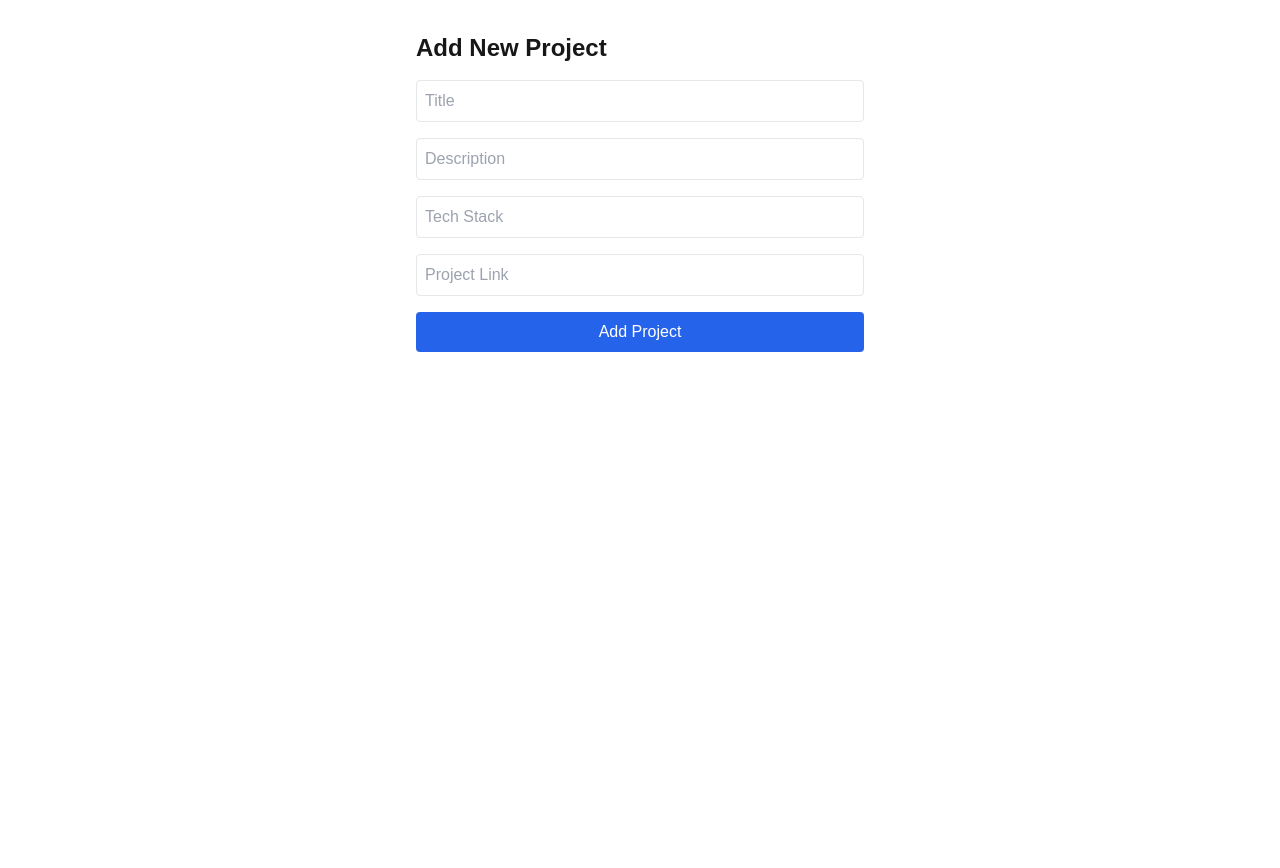
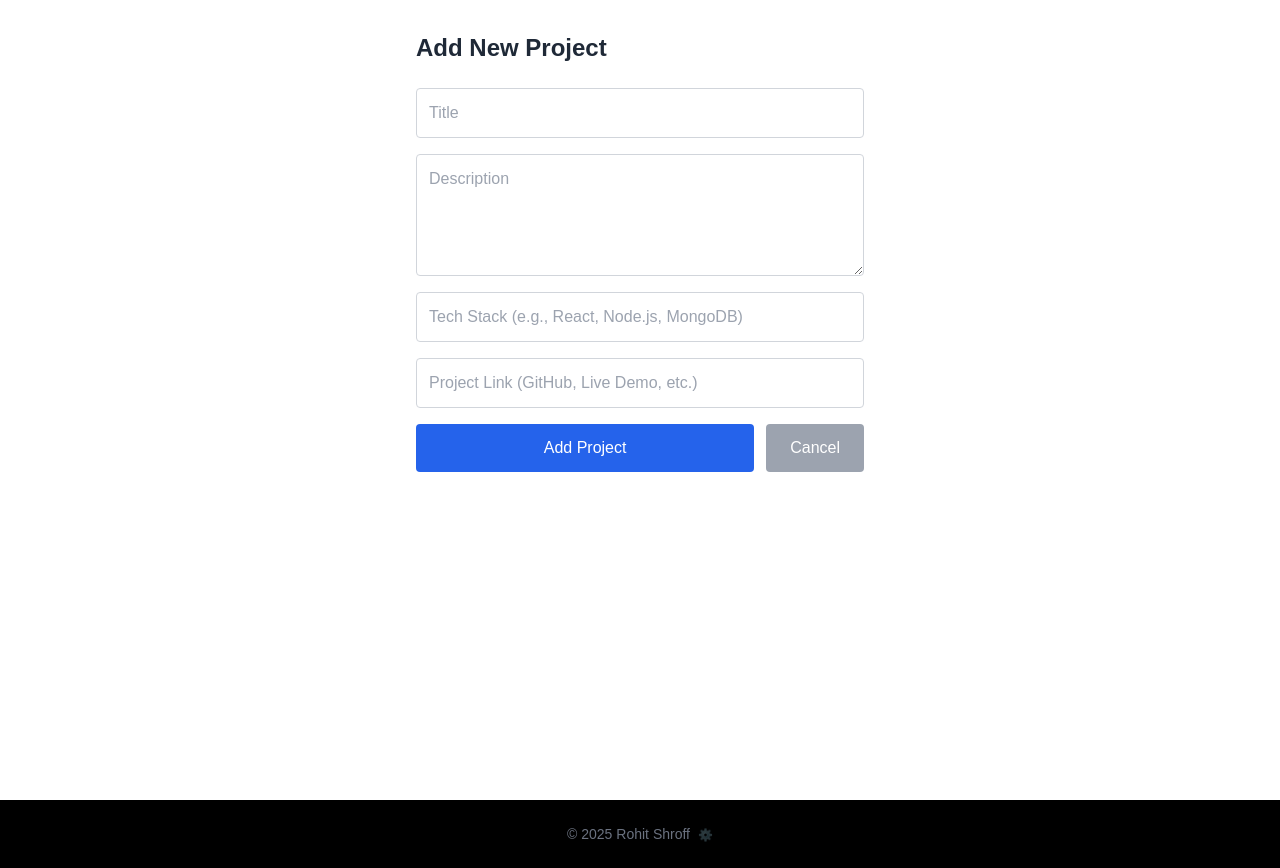
Before and after one commit to RohitCds/Portfolio, a Next.js app: page /projects/new in a window 1280 px wide. Before the commit the page ends 800 px from the top, so only its background shows below. Built offline with nearby package versions, Linux system fonts and the light colour scheme; no server answers; sample sign-in values are in the browser's storage.

Commit message:
added functionality for admin login via page footer

```diff
--- a/scripts/createAdmin.ts
+++ b/scripts/createAdmin.ts
@@ -2,10 +2,10 @@ import { prisma } from "@/lib/prisma";
 import bcrypt from "bcryptjs";
 
 async function createAdmin() {
-  const hashedPassword = await bcrypt.hash("RohitsPortfolioPassword09222002", 10);
+  const hashedPassword = await bcrypt.hash("Password", 10);
   await prisma.user.create({
     data: {
-      email: "rohitshroff02@gmail.com",
+      email: "email",
       password: hashedPassword,
       name: "Rohit",
     },
--- a/src/app/layout.tsx
+++ b/src/app/layout.tsx
@@ -15,15 +15,30 @@ const geistMono = Geist_Mono({
 });
 
 export const metadata: Metadata = {
-  title: "Create Next App",
-  description: "Generated by create next app",
+  title: "Rohit Shroff - Portfolio",
+  description: "AI Engineer • Full-Stack ML Developer • Problem Solver",
 };
 
 export default function RootLayout({ children }: { children: React.ReactNode }) {
   return (
     <html lang="en">
       <body className={`${geistSans.variable} ${geistMono.variable} antialiased`}>
-        <Providers>{children}</Providers>
+        <Providers>
+          {children}
+
+          {/* Footer with hidden admin login link */}
+          <footer className="text-center text-gray-500 text-sm py-6 bg-black">
+            © {new Date().getFullYear()} Rohit Shroff
+            <a
+              href="/admin-login-9271"  // Changed from "/login"
+              className="ml-2 text-xs opacity-30 hover:opacity-100 transition-opacity"
+              title="Admin"
+            >
+              ⚙️
+            </a>
+          </footer>
+        </Providers>
+
         <Toaster position="top-right" />
       </body>
     </html>
--- a/src/app/projects/new/page.tsx
+++ b/src/app/projects/new/page.tsx
@@ -1,20 +1,29 @@
 "use client";
 
-import { useState } from "react";
+import { useState, useEffect } from "react";
 import { useRouter } from "next/navigation";
-import toast, { Toaster } from "react-hot-toast";
+import toast from "react-hot-toast";
+import { useSession } from "next-auth/react";
 
+export default function NewProjectPage() {
+  const { data: session, status } = useSession();
+  const router = useRouter();
 
-export default function NewProject() {
-  const router = useRouter();
   const [title, setTitle] = useState("");
   const [description, setDescription] = useState("");
   const [techStack, setTechStack] = useState("");
   const [link, setLink] = useState("");
-  const [message, setMessage] = useState("");
+
+  // Redirect if not authenticated
+  useEffect(() => {
+    if (status === "unauthenticated") {
+      router.push("/");
+    }
+  }, [status, router]);
 
   const handleSubmit = async (e: React.FormEvent) => {
     e.preventDefault();
+
     const res = await fetch("/api/projects", {
       method: "POST",
       headers: { "Content-Type": "application/json" },
@@ -22,48 +31,71 @@ export default function NewProject() {
     });
 
     if (res.ok) {
-      // redirect with query param
-      toast.success("Project Added!");
+      toast.success("Project added successfully!");
       router.push("/projects");
     } else {
       const data = await res.json();
-      setMessage(data.error);
+      toast.error(data.error || "Failed to add project");
     }
   };
 
+  if (status === "loading") {
+    return <div className="p-8 text-center">Loading...</div>;
+  }
+
+  if (status === "unauthenticated") {
+    return null; // Will redirect
+  }
+
   return (
-    <div className="p-8 max-w-lg mx-auto">
-      <h1 className="text-2xl font-bold mb-4">Add New Project</h1>
+    <div className="p-8 max-w-lg mx-auto bg-white min-h-screen">
+      <h1 className="text-2xl font-bold mb-6 text-gray-800">Add New Project</h1>
       <form onSubmit={handleSubmit} className="flex flex-col gap-4">
         <input
           placeholder="Title"
           value={title}
           onChange={(e) => setTitle(e.target.value)}
-          className="border p-2 rounded"
+          className="border border-gray-300 p-3 rounded text-gray-800"
+          required
         />
-        <input
+        <textarea
           placeholder="Description"
           value={description}
           onChange={(e) => setDescription(e.target.value)}
-          className="border p-2 rounded"
+          className="border border-gray-300 p-3 rounded text-gray-800"
+          rows={4}
+          required
         />
         <input
-          placeholder="Tech Stack"
+          placeholder="Tech Stack (e.g., React, Node.js, MongoDB)"
           value={techStack}
           onChange={(e) => setTechStack(e.target.value)}
-          className="border p-2 rounded"
+          className="border border-gray-300 p-3 rounded text-gray-800"
+          required
         />
         <input
-          placeholder="Project Link"
+          placeholder="Project Link (GitHub, Live Demo, etc.)"
           value={link}
           onChange={(e) => setLink(e.target.value)}
-          className="border p-2 rounded"
+          className="border border-gray-300 p-3 rounded text-gray-800"
+          required
         />
-        <button type="submit" className="bg-blue-600 text-white p-2 rounded">
-          Add Project
-        </button>
+        <div className="flex gap-3">
+          <button
+            type="submit"
+            className="flex-1 bg-blue-600 text-white p-3 rounded hover:bg-blue-700 transition"
+          >
+            Add Project
+          </button>
+          <button
+            type="button"
+            onClick={() => router.push("/projects")}
+            className="bg-gray-400 text-white px-6 rounded hover:bg-gray-500 transition"
+          >
+            Cancel
+          </button>
+        </div>
       </form>
-      {message && <p className="mt-4 text-red-500">{message}</p>}
     </div>
   );
 }
--- a/src/app/projects/page.tsx
+++ b/src/app/projects/page.tsx
@@ -1,10 +1,15 @@
 "use client";
+
 import Link from "next/link";
 import { useState, useEffect } from "react";
 import toast from "react-hot-toast";
+import { useSession } from "next-auth/react";
+import { useRouter } from "next/navigation";
 
+export default function ProjectsPage() {
+  const { data: session, status } = useSession();
+  const router = useRouter();
 
-export default function Home() {
   const [projects, setProjects] = useState<any[]>([]);
   const [editingId, setEditingId] = useState<number | null>(null);
   const [formData, setFormData] = useState({
@@ -14,11 +19,21 @@ export default function Home() {
     link: "",
   });
 
+  // Redirect if not authenticated
   useEffect(() => {
-    fetch("/api/projects")
-      .then((res) => res.json())
-      .then((data) => setProjects(data));
-  }, []);
+    if (status === "unauthenticated") {
+      router.push("/");
+    }
+  }, [status, router]);
+
+  // Fetch projects
+  useEffect(() => {
+    if (status === "authenticated") {
+      fetch("/api/projects")
+        .then((res) => res.json())
+        .then((data) => setProjects(data));
+    }
+  }, [status]);
 
   const handleDelete = async (id: number) => {
     const res = await fetch(`/api/projects/${id}`, { method: "DELETE" });
@@ -49,22 +64,37 @@ export default function Home() {
 
     if (res.ok) {
       const updated = await res.json();
-      setProjects((prev) =>
-        prev.map((p) => (p.id === id ? updated : p))
-      );
+      setProjects((prev) => prev.map((p) => (p.id === id ? updated : p)));
       setEditingId(null);
+      toast.success("Project updated successfully!");
+    } else {
+      toast.error("Failed to update project.");
     }
   };
 
+  if (status === "loading") {
+    return <div className="p-8 text-center">Loading...</div>;
+  }
+
+  if (status === "unauthenticated") {
+    return null; // Will redirect
+  }
+
   return (
-    <div className="p-8 max-w-3xl mx-auto">
-      <h1 className="text-2xl font-bold mb-6">Projects</h1>
+    <div className="p-8 max-w-3xl mx-auto bg-white min-h-screen">
+      <h1 className="text-2xl font-bold mb-6 text-gray-800">Manage Projects</h1>
       <div className="flex justify-between items-center mb-6">
         <Link
           href="/projects/new"
-          className="bg-green-600 text-white px-3 py-1 rounded"
+          className="bg-green-600 text-white px-4 py-2 rounded hover:bg-green-700 transition"
         >
           + Add Project
+        </Link>
+        <Link
+          href="/"
+          className="bg-gray-600 text-white px-4 py-2 rounded hover:bg-gray-700 transition"
+        >
+          Back to Home
         </Link>
       </div>
 
@@ -72,7 +102,7 @@ export default function Home() {
         {projects.map((project) => (
           <li
             key={project.id}
-            className="border p-4 rounded flex justify-between items-center"
+            className="border border-gray-300 p-4 rounded-lg flex justify-between items-center bg-gray-50"
           >
             {editingId === project.id ? (
               <div className="flex flex-col gap-2 flex-1 mr-4">
@@ -81,39 +111,44 @@ export default function Home() {
                   onChange={(e) =>
                     setFormData({ ...formData, title: e.target.value })
                   }
-                  className="border p-2 rounded"
+                  className="border border-gray-300 p-2 rounded text-gray-800"
+                  placeholder="Title"
                 />
-                <input
+                <textarea
                   value={formData.description}
                   onChange={(e) =>
                     setFormData({ ...formData, description: e.target.value })
                   }
-                  className="border p-2 rounded"
+                  className="border border-gray-300 p-2 rounded text-gray-800"
+                  placeholder="Description"
+                  rows={3}
                 />
                 <input
                   value={formData.techStack}
                   onChange={(e) =>
                     setFormData({ ...formData, techStack: e.target.value })
                   }
-                  className="border p-2 rounded"
+                  className="border border-gray-300 p-2 rounded text-gray-800"
+                  placeholder="Tech Stack"
                 />
                 <input
                   value={formData.link}
                   onChange={(e) =>
                     setFormData({ ...formData, link: e.target.value })
                   }
-                  className="border p-2 rounded"
+                  className="border border-gray-300 p-2 rounded text-gray-800"
+                  placeholder="Project Link"
                 />
                 <div className="flex gap-2">
                   <button
                     onClick={() => handleUpdate(project.id)}
-                    className="bg-green-600 text-white px-3 py-1 rounded"
+                    className="bg-green-600 text-white px-4 py-2 rounded hover:bg-green-700 transition"
                   >
                     Save
                   </button>
                   <button
                     onClick={() => setEditingId(null)}
-                    className="bg-gray-400 text-white px-3 py-1 rounded"
+                    className="bg-gray-400 text-white px-4 py-2 rounded hover:bg-gray-500 transition"
                   >
                     Cancel
                   </button>
@@ -121,30 +156,35 @@ export default function Home() {
               </div>
             ) : (
               <>
-                <div>
-                  <h2 className="font-semibold">{project.title}</h2>
-                  <p className="text-sm text-gray-600">
+                <div className="flex-1">
+                  <h2 className="font-semibold text-lg text-gray-800">
+                    {project.title}
+                  </h2>
+                  <p className="text-sm text-gray-600 mt-1">
                     {project.description}
                   </p>
-                  <p className="text-sm text-gray-500">{project.techStack}</p>
+                  <p className="text-sm text-gray-500 mt-1">
+                    {project.techStack}
+                  </p>
                   <a
                     href={project.link}
                     target="_blank"
-                    className="text-blue-600 underline text-sm"
+                    rel="noopener noreferrer"
+                    className="text-blue-600 underline text-sm mt-1 inline-block"
                   >
-                    View Project
+                    View Project →
                   </a>
                 </div>
                 <div className="flex gap-2">
                   <button
                     onClick={() => handleEditClick(project)}
-                    className="bg-yellow-500 text-white px-3 py-1 rounded"
+                    className="bg-yellow-500 text-white px-3 py-1 rounded hover:bg-yellow-600 transition"
                   >
                     Edit
                   </button>
                   <button
                     onClick={() => handleDelete(project.id)}
-                    className="bg-red-600 text-white px-3 py-1 rounded"
+                    className="bg-red-600 text-white px-3 py-1 rounded hover:bg-red-700 transition"
                   >
                     Delete
                   </button>
```
Also changed, not shown: src/app/page.tsx (+0 -7 lines), src/app/admin-login-9271/page.tsx (renamed from src/app/login/page.tsx).
